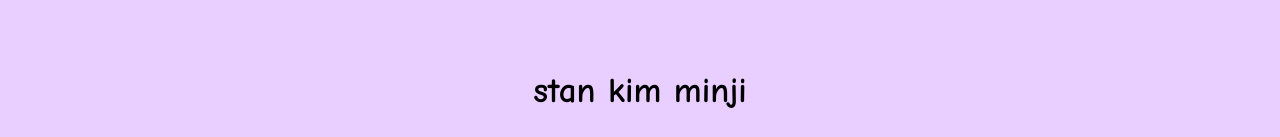
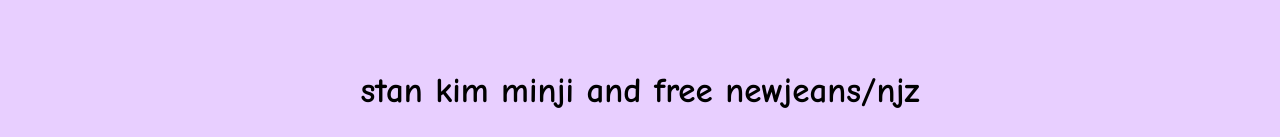
Before and after one commit to sprYoshingo/website, a plain HTML site: page index.html in a window 1280 px wide. Shown: the part 667-804 px from the top of the page. Drawn offline with Linux system fonts and the light colour scheme; grey boxes are pictures that could not be loaded.

Commit message:
free njz

```diff
--- a/index.html
+++ b/index.html
@@ -32,7 +32,7 @@
     <h2 style='font-size: 35px;'>Heres my playlist i think its really good</h2>
     <iframe style="border-radius:12px" src="https://open.spotify.com/embed/playlist/1VuOPYkvdVAXP6axKkRnj9?utm_source=generator&theme=0" width="100%" height="352" frameBorder="0" allowfullscreen="" allow="autoplay; clipboard-write; encrypted-media; fullscreen; picture-in-picture" loading="lazy"></iframe>
     <div style='height: 50px;'></div>
-    <h2 style='font-size: 35px;'><strong>stan kim minji</strong></h2>
+    <h2 style='font-size: 35px;'><strong>stan kim minji and free newjeans/njz</strong></h2>
     <iframe src="https://giphy.com/embed/wOeLl8OaeFXuk34gN0" width="480" height="480" style="" frameBorder="0" class="giphy-embed" allowFullScreen></iframe><p><a href="https://giphy.com/gifs/kpop-newjeans-minji-wOeLl8OaeFXuk34gN0"></a></p>
     <div style='height: 50px;'></div>
     <h2 style='font-size: 35px;'>ok thats all for now goodbye cus i know ur prolly not gonna come back TT</h2>
```
